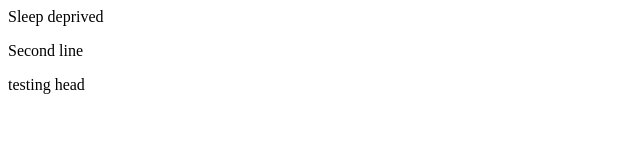
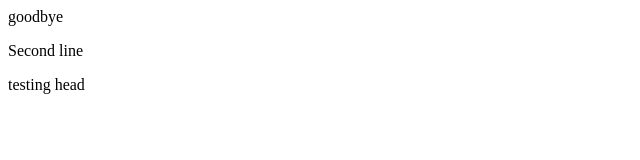
Before and after one commit to Ramyaaaaa/git, a plain HTML site: page index.html in a window 1280 px wide. Shown: the full height of the page, 0-640 px from the left. Drawn offline with Linux system fonts and the light colour scheme.

Commit message:
added goodbye

```diff
--- a/index.html
+++ b/index.html
@@ -1,3 +1,3 @@
-<p> Sleep deprived </p>
+<p>goodbye </p>
 <p> Second line  </p>
 <div> testing head </div>
```
